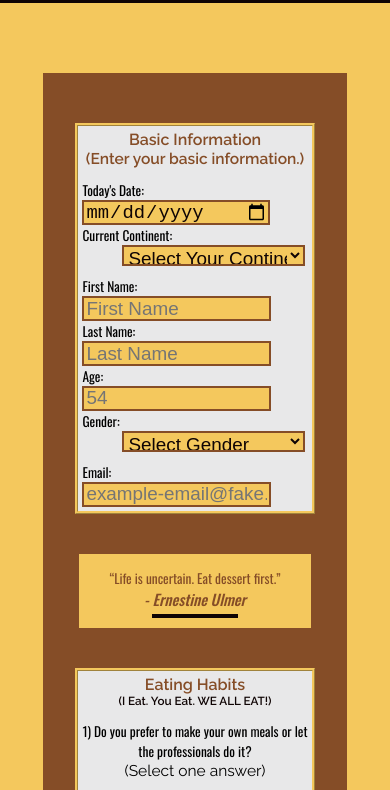
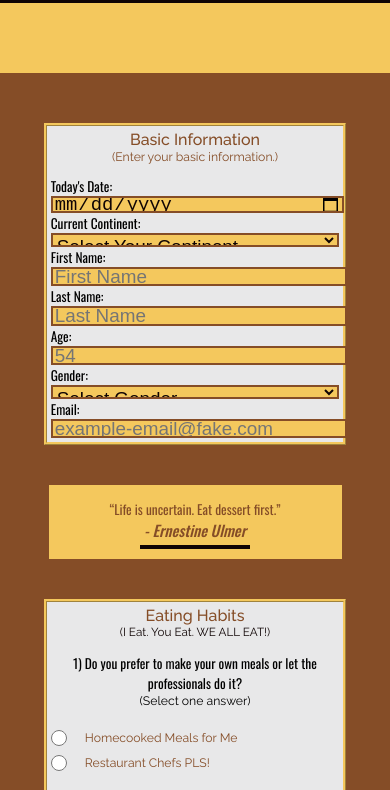
Before and after one commit to JakNJills/FCC-Mock-Survey, a plain HTML site: page index.html in a window 390 px wide. Shown: the part 70-860 px from the top of the page. Drawn offline with nearby package versions, Linux system fonts and the light colour scheme.

Commit message:
fixing style errors

```diff
--- a/index.html
+++ b/index.html
@@ -422,7 +422,7 @@
         </fieldset>
         <input id="submit" class="submit-button" type="submit" value="Submit" />
       </div>
-      <div class="empty">/div>
+      <div class="empty"></div>
     </form>
     <div class="empty"></div>
   </body>
--- a/styles/mobile.css
+++ b/styles/mobile.css
@@ -10,29 +10,35 @@
 
 h1 {
   font-size: 1.7rem;
+  font-weight: 500;
 }
 
 .page-description {
   font-size: 1rem;
+  font-weight: 400;
 }
 
 .legend {
   font-size: 1rem;
+  font-weight: 500;
 }
 
 .label-questions,
 .survey-question,
 .quotes {
   font-size: .836rem;
+  font-weight: 400;
 }
 
 .funny-descript {
   font-size: .732rem;
+  font-weight: 300;
 }
 
 .answer,
-.bonus-answer {
+.numOfAnswer {
   font-size: .765rem;
+  font-weight: 300;
 }
 
 .label-questions,
@@ -40,7 +46,25 @@ input[type="text"],
 input[type="date"],
 input[type="email"],
 input[type="number"],
-textarea {
+.answer,
+#gender,
+#dropdown,
+#rating,
+.submit-button {
   margin: 0;
+}
 
+form {
+  width: 100%;
 }
+
+input[type="text"],
+input[type="date"],
+input[type="email"],
+input[type="number"],
+#rating,
+#dropdown,
+#gender {
+  height: .843rem;
+  width: 100%;
+}
```
